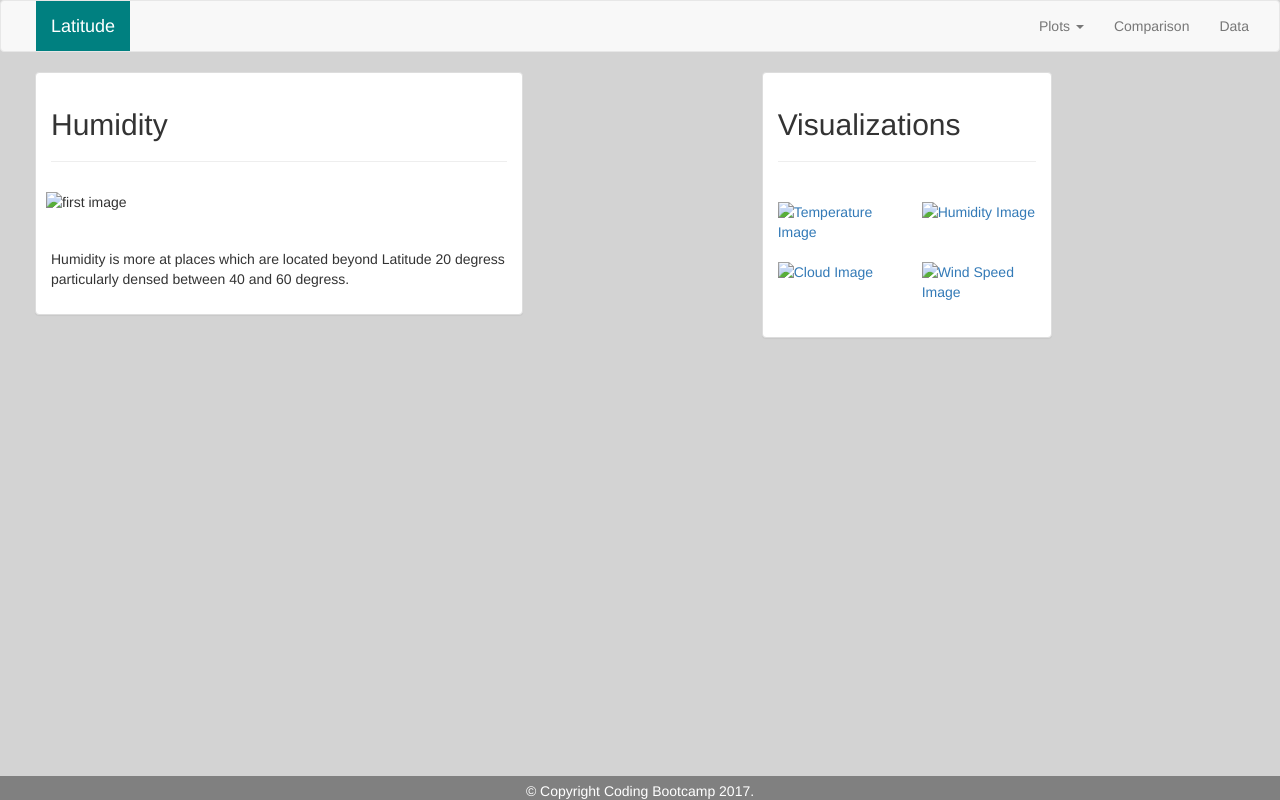
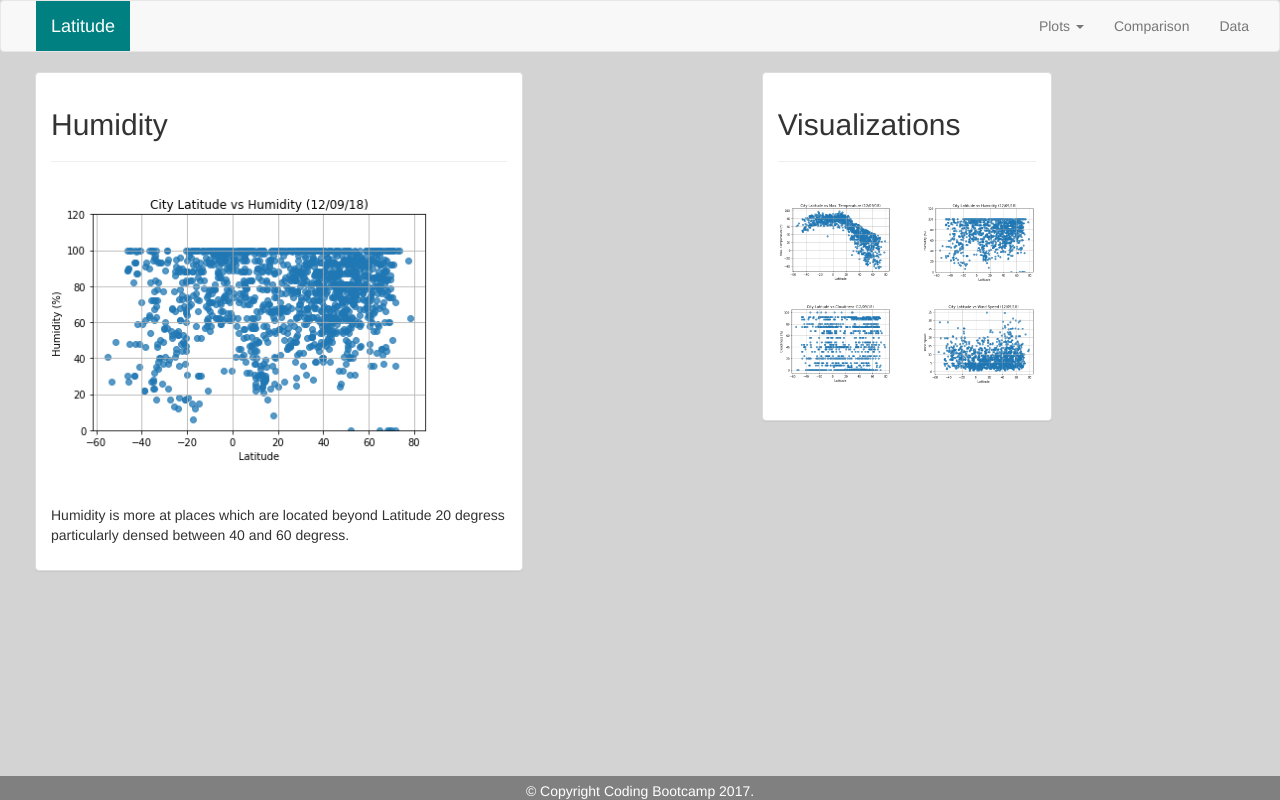
Before and after one commit to kaushiksamaddar/web_visualization_dasboard, a plain HTML site: page humid.html in a window 1280 px wide. Drawn offline with nearby package versions, Linux system fonts and the light colour scheme.

Commit message:
updated image file paths

```diff
--- a/humid.html
+++ b/humid.html
@@ -71,7 +71,7 @@
                         <h2>Humidity</h2>
                         <hr>
                         <div class="row">
-                            <img class="img-responsive" src="/Users/kaushiksamaddar/UT Austin/bootcamps/UTAUSTIN-DS-Assignments/Python_APIs/HumidityVsLatitude.png"
+                            <img class="img-responsive" src="HumidityVsLatitude.png"
                             style="width:80%; float: left; margin: 10px;" alt="first image">
                         </div>
 
@@ -94,18 +94,18 @@
                         <hr style="padding-bottom: 20px">
                         <div class="row" style="padding-bottom: 20px">
                             <div class="col-lg-6 col-md-6 col-sm-3 col-xs-3"><a href="temperature.html"><img class="img img-responsive"
-                                        src="/Users/kaushiksamaddar/UT Austin/bootcamps/UTAUSTIN-DS-Assignments/Python_APIs/TempvsLatitude.png"
+                                        src="TempvsLatitude.png"
                                         style="width:100%" alt="Temperature Image"></a></div>
                             <div class="col-lg-6 col-md-6 col-sm-3 col-xs-3"><a href="humidity.html"><img class="img img-responsive"
-                                        src="/Users/kaushiksamaddar/UT Austin/bootcamps/UTAUSTIN-DS-Assignments/Python_APIs/HumidityVsLatitude.png"
+                                        src="HumidityVsLatitude.png"
                                         style="width:100%" alt="Humidity Image"></a></div>
                         </div>
                         <div class="row" style="padding-bottom: 20px">
                             <div class="col-lg-6 col-md-6 col-sm-3 col-xs-3"><a href="cloud_cover.html"><img class="img img-responsive"
-                                        src="/Users/kaushiksamaddar/UT Austin/bootcamps/UTAUSTIN-DS-Assignments/Python_APIs/CloudinessVsLatitude.png"
+                                        src="CloudinessVsLatitude.png"
                                         style="width:100%" alt="Cloud Image"></a></div>
                             <div class="col-lg-6 col-md-6 col-sm-3 col-xs-3"><a href="wind_speed.html"><img class="img img-responsive"
-                                        src="/Users/kaushiksamaddar/UT Austin/bootcamps/UTAUSTIN-DS-Assignments/Python_APIs/WindSpeedVsLatitude.png"
+                                        src="WindSpeedVsLatitude.png"
                                         style="width:100%" alt="Wind Speed Image"></a></div>
                         </div>
 
```
Also changed, not shown: comparison.html (+4 -4 lines), index.html (+5 -5 lines), temp.html (+5 -5 lines), wind.html (+5 -5 lines), CloudinessVsLatitude.png (added), HumidityVsLatitude.png (added), TempvsLatitude.png (added), WindSpeedVsLatitude.png (added).
